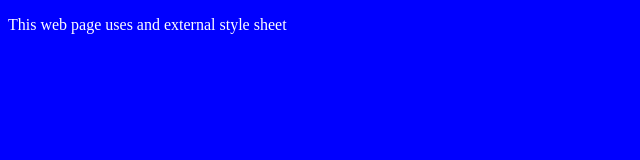
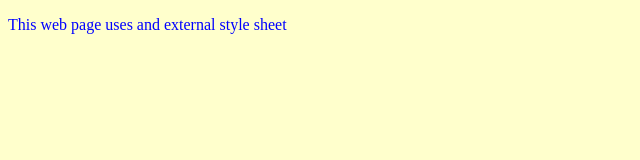
Before and after one commit to DakotaWarner/Chapter3, a plain HTML site: page Template.html in a window 1280 px wide. Shown: the whole page, without its empty margins (0-640 px from the left). Drawn offline with Linux system fonts and the light colour scheme.

Commit message:
I do be change thing

```diff
--- a/Template.html
+++ b/Template.html
@@ -5,6 +5,11 @@
     <meta name="viewport" content="width=device-width, initial-scale=1.0">
     <title>External Styles</title>
     <link rel="stylesheet" href = "color.css">
+    <link rel="stylesheet" href = "site.css">
+
+    <style>
+        body{color:#0000ff;}
+    </style>
 </head>
 <body>
     <p>This web page uses and external style sheet</p>
--- /dev/null
+++ b/site.css
@@ -0,0 +1,2 @@
+body{background-color: #ffffcc;
+color:#000000;}
--- a/trillium.css
+++ b/trillium.css
@@ -2,7 +2,8 @@ body{background-color: #E2FFFF;color:#15495E;
     font-family: Arial, Verdana, sans-serif;}
 
 h1{background-color: #237B7B;color:#E2FFFF;
-font-family: Georgia, 'Times New Roman', Times, serif; line-height:200%;
+font-family: Georgia, 'Times New Roman', Times, serif;
+line-height:200%;
 text-indent:1em;
 text-shadow: 3px 3px 5px #000000;
 }
```
Also changed, not shown: index.html (+2 -1 lines).
